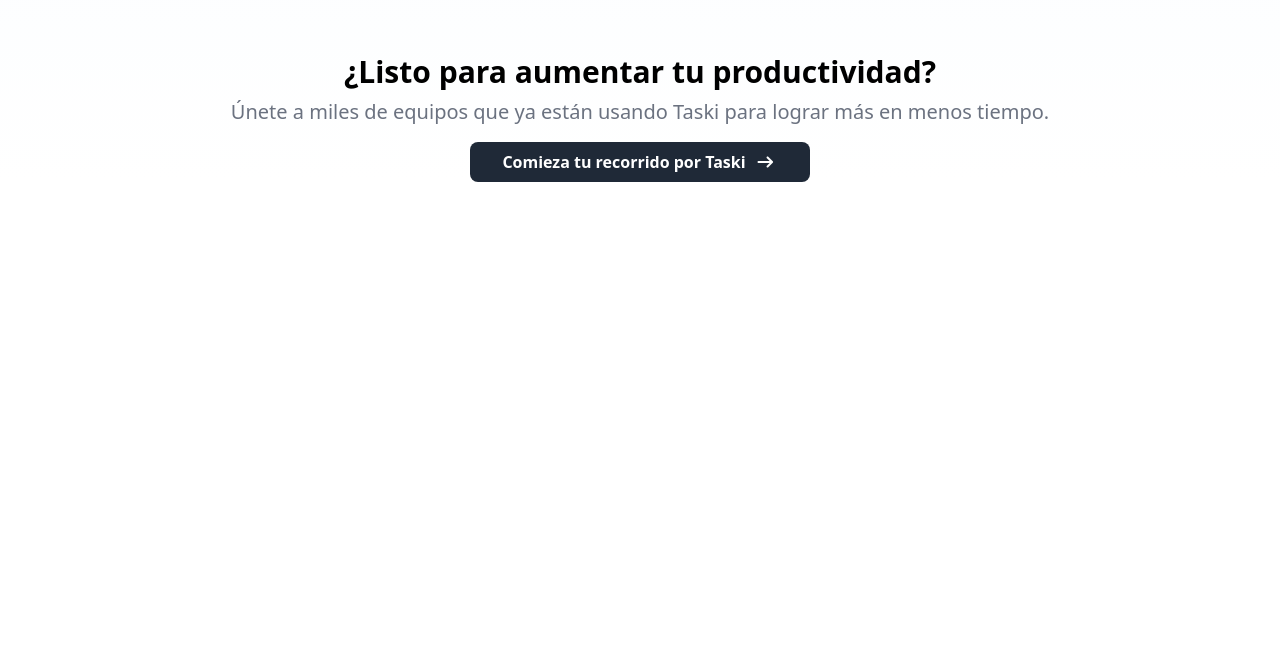
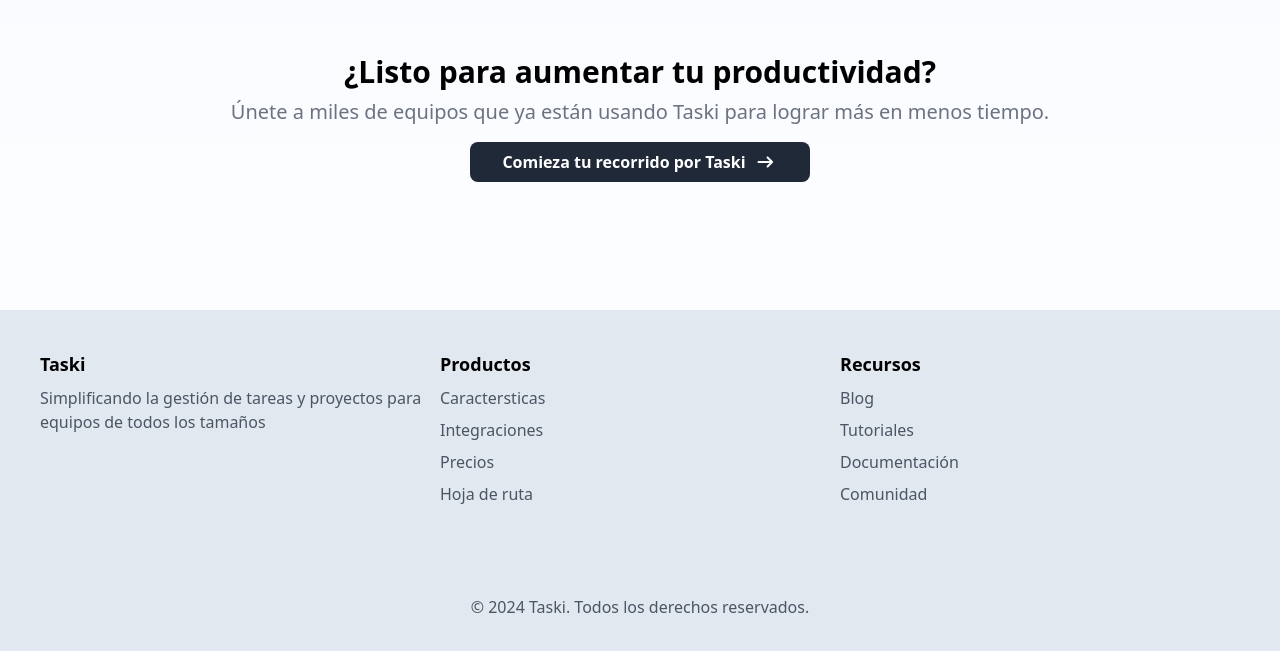
Before and after one commit to thejuanco/Taski-UI, a React (Vite) app: page / in a window 1280 px wide. Shown: the part 1080-1731 px from the top of the page. Before the commit the page ends 1262 px from the top, so only its background shows below. Built offline with nearby package versions, Linux system fonts and the light colour scheme.

Commit message:
Crea el componente del footer y lo agrega al home

```diff
--- /dev/null
+++ b/src/components/Home/Footer.jsx
@@ -0,0 +1,105 @@
+import React from 'react'
+import { Link } from 'react-router-dom';
+
+const Footer = () => {
+  return (
+    <>
+      <div className="bg-slate-200 mt-32">
+        <div className="p-8">
+          <div className="grid grid-cols-3 p-2">
+            <div className="space-y-2">
+              <h2 className="font-bold text-lg">Taski</h2>
+              <p className="text-gray-600">
+                Simplificando la gestión de tareas y proyectos para equipos de
+                todos los tamaños
+              </p>
+            </div>
+
+            <div className="space-y-2">
+              <h2 className="font-bold text-lg">Productos</h2>
+              <ul className="space-y-2">
+                <li>
+                  <Link
+                    href="#"
+                    className="text-gray-600 hover:text-gray-900 dark:text-gray-300 dark:hover:text-white"
+                  >
+                    Caractersticas
+                  </Link>
+                </li>
+                <li>
+                  <Link
+                    href="#"
+                    className="text-gray-600 hover:text-gray-900 dark:text-gray-300 dark:hover:text-white"
+                  >
+                    Integraciones
+                  </Link>
+                </li>
+                <li>
+                  <Link
+                    href="#"
+                    className="text-gray-600 hover:text-gray-900 dark:text-gray-300 dark:hover:text-white"
+                  >
+                    Precios
+                  </Link>
+                </li>
+                <li>
+                  <Link
+                    href="#"
+                    className="text-gray-600 hover:text-gray-900 dark:text-gray-300 dark:hover:text-white"
+                  >
+                    Hoja de ruta
+                  </Link>
+                </li>
+              </ul>
+            </div>
+
+            <div className="space-y-2">
+              <h2 className="font-bold text-lg">Recursos</h2>
+              <ul className="space-y-2">
+                <li>
+                  <Link
+                    href="#"
+                    className="text-gray-600 hover:text-gray-900 dark:text-gray-300 dark:hover:text-white"
+                  >
+                    Blog
+                  </Link>
+                </li>
+                <li>
+                  <Link
+                    href="#"
+                    className="text-gray-600 hover:text-gray-900 dark:text-gray-300 dark:hover:text-white"
+                  >
+                    Tutoriales
+                  </Link>
+                </li>
+                <li>
+                  <Link
+                    href="#"
+                    className="text-gray-600 hover:text-gray-900 dark:text-gray-300 dark:hover:text-white"
+                  >
+                    Documentación
+                  </Link>
+                </li>
+                <li>
+                  <Link
+                    href="#"
+                    className="text-gray-600 hover:text-gray-900 dark:text-gray-300 dark:hover:text-white"
+                  >
+                    Comunidad
+                  </Link>
+                </li>
+              </ul>
+            </div>
+          </div>
+          <div className="mt-12 pt-8 border-t border-gray-200 dark:border-gray-700">
+            <p className="text-center text-gray-600 dark:text-gray-300">
+              &copy; 2024 Taski. Todos los derechos reservados.
+            </p>
+          </div>
+        </div>
+      </div>
+    </>
+  );
+}
+
+export default Footer
--- a/src/views/Home.jsx
+++ b/src/views/Home.jsx
@@ -4,6 +4,7 @@
 import NavBar from '../components/Home/NavBar'
 import Characteristics from '../components/Home/Characteristics';
 import Start from '../components/Home/Start';
+import Footer from '../components/Home/Footer';
 
 const Home = () => {
   return (
@@ -46,6 +47,7 @@
           <Characteristics />
           <Start />
         </div>
+        <Footer />
       </div>
     </>
   );
```
